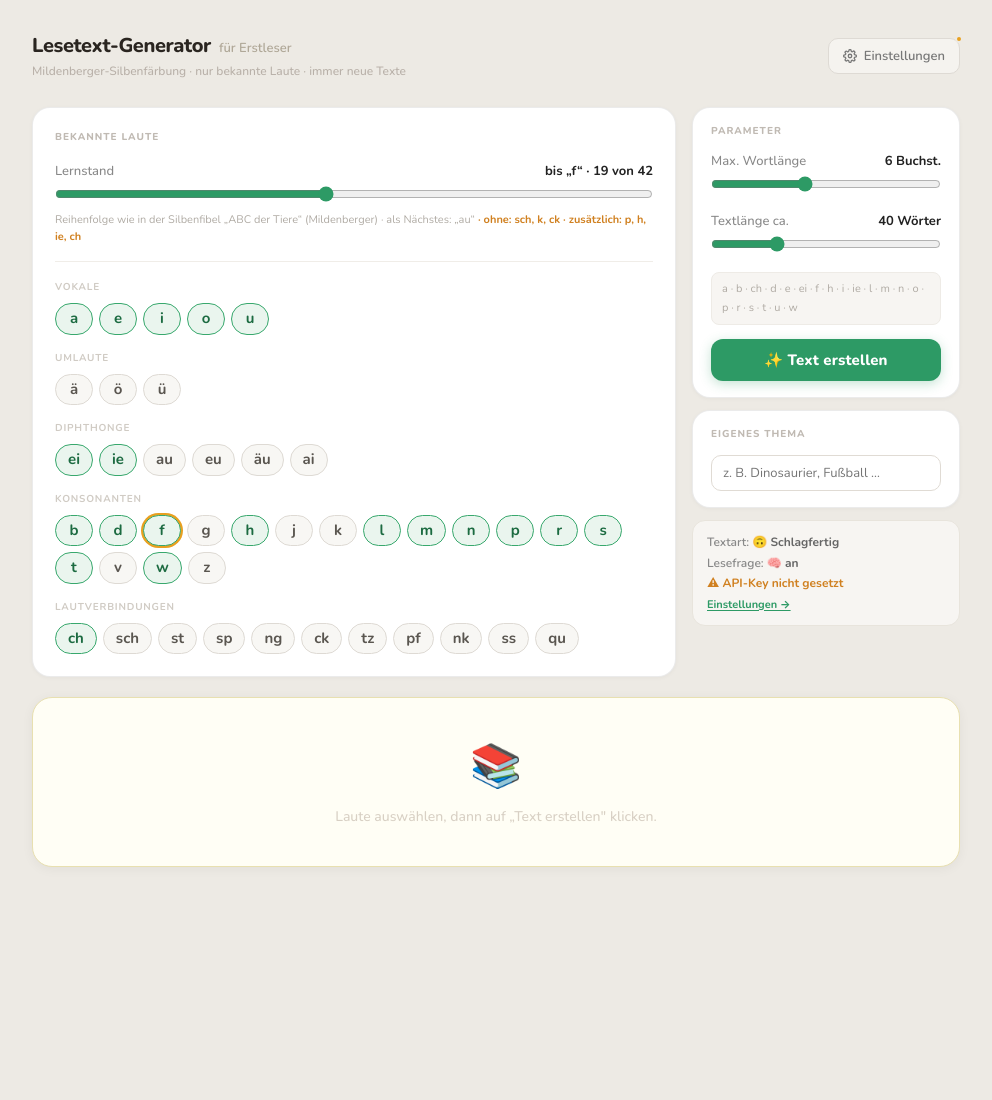
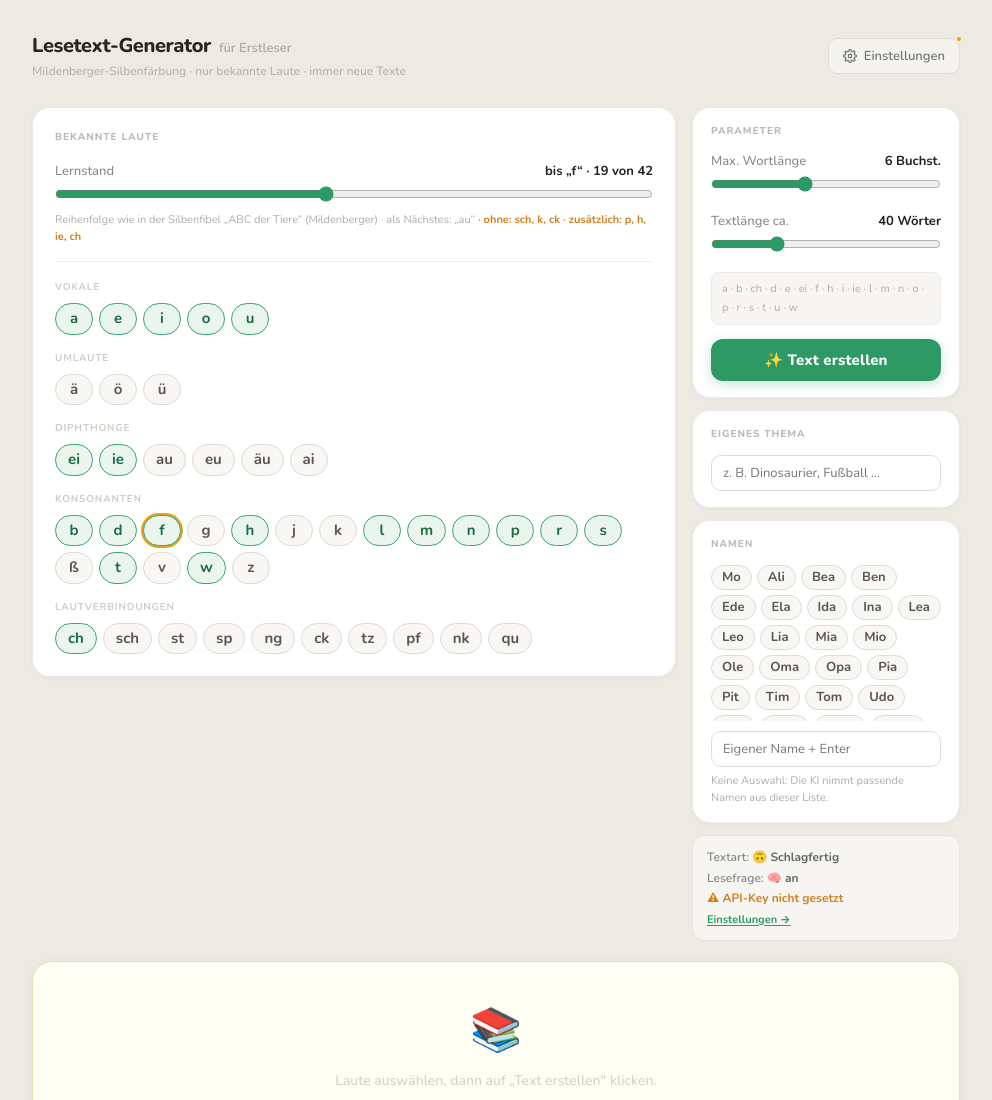
Before and after one commit to martinwiesner/lesetextgenerator, a plain HTML site: page index.html in a window 1280 px wide. Shown: the top 1100 px of the page, without its empty margins (144-1136 px from the left). Before the commit the page ends 947 px from the top, so only its background shows below. Drawn offline with nearby package versions, Linux system fonts and the light colour scheme.

Commit message:
ß als eigener Laut, Namenswahl passend zu den bekannten Lauten

```diff
--- a/index.html
+++ b/index.html
@@ -112,6 +112,13 @@ input[type=range] { width: 100%; accent-color: #2d9a65; cursor: pointer; }
 }
 .topic-input:focus { border-color: #2d9a65; }
 
+/* ═══ Namen ═══ */
+.name-chips { display: flex; flex-wrap: wrap; gap: 5px; max-height: 156px; overflow-y: auto; margin-bottom: 10px; }
+.chip.name-chip { font-size: 13px; padding: 3px 10px; min-width: 0; }
+.chip.name-warn { border-style: dashed; color: #c05050; }
+.name-empty, .name-hint { font-size: 11px; color: #b0aba4; line-height: 1.5; }
+.name-hint { margin-top: 6px; }
+
 /* ═══ Hint card ═══ */
 .hint-card {
   padding: 11px 14px; border-radius: 13px; background: #f7f5f2; border: 1px solid #e8e4dc;
@@ -511,7 +518,7 @@ input[type=range] { width: 100%; accent-color: #2d9a65; cursor: pointer; }
    Safari zoomt automatisch hinein, sobald ein fokussiertes Eingabefeld
    kleiner als 16px ist. Nur dort hochsetzen, Desktop bleibt unverändert. */
 @media (pointer: coarse) {
-  .topic-input, .api-bar input, .syn-manual-input { font-size: 16px; }
+  #custom-name, .topic-input, .api-bar input, .syn-manual-input { font-size: 16px; }
 }
 
 /* ═══ Scrollbars ═══ */
@@ -578,6 +585,13 @@ input[type=range] { width: 100%; accent-color: #2d9a65; cursor: pointer; }
       <div class="card compact">
         <div class="card-title">Eigenes Thema</div>
         <input type="text" class="topic-input" id="custom-topic" placeholder="z. B. Dinosaurier, Fußball …" autocomplete="off">
+      </div>
+
+      <div class="card compact">
+        <div class="card-title">Namen</div>
+        <div class="name-chips" id="name-chips"></div>
+        <input type="text" class="topic-input" id="custom-name" placeholder="Eigener Name + Enter" autocomplete="off">
+        <div class="name-hint" id="name-hint"></div>
       </div>
 
       <div class="hint-card">
@@ -783,16 +797,17 @@ const GROUPS = [
   { label:"Vokale",          sounds:["a","e","i","o","u"] },
   { label:"Umlaute",         sounds:["ä","ö","ü"] },
   { label:"Diphthonge",      sounds:["ei","ie","au","eu","äu","ai"] },
-  { label:"Konsonanten",     sounds:["b","d","f","g","h","j","k","l","m","n","p","r","s","t","v","w","z"] },
-  { label:"Lautverbindungen",sounds:["ch","sch","st","sp","ng","ck","tz","pf","nk","ss","qu"] }
+  { label:"Konsonanten",     sounds:["b","d","f","g","h","j","k","l","m","n","p","r","s","ß","t","v","w","z"] },
+  // „ss“ braucht keinen eigenen Chip: Doppelkonsonanten sind erlaubt, sobald der Einzellaut bekannt ist
+  { label:"Lautverbindungen",sounds:["ch","sch","st","sp","ng","ck","tz","pf","nk","qu"] }
 ];
 // Einführungsreihenfolge der Laute wie in der Silbenfibel „ABC der Tiere 1“
 // (Mildenberger) – passend zur Mildenberger-Silbenfärbung. Quelle: Inhaltsverzeichnis
-// des Schreiblehrgangs, der der Fibelreihenfolge folgt. ß entspricht hier „ss“;
-// y, c, x, chs (ganz am Ende der Fibel) gibt es in der Lautauswahl nicht.
+// des Schreiblehrgangs, der der Fibelreihenfolge folgt. y, c, x, chs (ganz am
+// Ende der Fibel) gibt es in der Lautauswahl nicht.
 const LEARN_ORDER = [
   "u","i","m","o","a","e","l","t","r","s","w","d","n","sch","ei","k","ck","b","f",
-  "au","g","ie","ö","p","pf","h","ss","ch","ä","st","sp","z","tz","ai","nk","ng",
+  "au","g","ie","ö","p","pf","h","ß","ch","ä","st","sp","z","tz","ai","nk","ng",
   "ü","j","eu","v","äu","qu"
 ];
 const DEFAULT = new Set(["a","e","i","o","u","l","m","n","p","t","s","w","r","d","h","f","b","ei","ie","ch"]);
@@ -868,7 +883,69 @@ function updateSelectedDisplay() {
   const all = [...selected].sort();
   el.textContent = all.length ? all.join("  ·  ") : "Keine Laute ausgewählt";
   updateLearnSlider();
-}
+  renderNameCard();
+}
+
+/* ── Namen für die Figuren ──
+   Gezeigt werden nur Namen, die mit den bekannten Lauten lesbar sind; die Liste
+   wächst also mit dem Lernstand. Bis zu 3 Namen wählbar, eigene per Eingabe. */
+const NAME_POOL = [
+  "Mo","Mia","Mio","Ole","Ida","Emil","Lea","Leo","Tim","Tom","Ina","Ali","Ela","Nele","Lina",
+  "Lola","Lotta","Malte","Mila","Nina","Nils","Omar","Paul","Pia","Rosa","Rita","Sami","Sina",
+  "Timo","Tilo","Wim","Wanda","Anton","Amir","Elif","Emma","Finn","Fiete","Hanna","Hugo","Jana",
+  "Jonas","Kim","Lars","Luis","Mats","Noah","Olaf","Rudi","Susi","Toni","Tara","Lia","Ben","Bodo",
+  "Bea","Dana","Ede","Fritz","Greta","Gina","Hans","Karl","Kai","Lena","Lisa","Lukas","Mara",
+  "Marie","Milan","Nora","Paula","Ronja","Selin","Sofia","Tarek","Deniz","Emre","Mehmet","Nuri",
+  "Ömer","Jakob","Jule","Juri","Merle","Ilias","Mina","Esra","Arda","Elias","Emilia","Oma","Opa",
+  "Udo","Uwe","Rolf","Wilma","Alma","Edda","Inga","Ute","Pit","Lotte","Tilda","Romi","Nilu"
+];
+let chosenNames = [];
+
+function readableNames() {
+  return [...new Set(NAME_POOL)].filter(n => isWordValid(n).ok)
+    .sort((a, b) => a.length - b.length || a.localeCompare(b, "de"));
+}
+
+function toggleName(n) {
+  if (chosenNames.includes(n)) chosenNames = chosenNames.filter(x => x !== n);
+  else { if (chosenNames.length >= 3) chosenNames.shift(); chosenNames.push(n); }
+  renderNameCard();
+}
+
+function renderNameCard() {
+  const box = document.getElementById("name-chips");
+  if (!box) return;
+  box.innerHTML = "";
+  // Gewählte Namen bleiben sichtbar, auch wenn sie nicht (mehr) zu den Lauten passen
+  const names = [...new Set([...chosenNames, ...readableNames()])];
+  if (!names.length) {
+    const e = document.createElement("span");
+    e.className = "name-empty";
+    e.textContent = "Mit diesen Lauten passt noch kein Name aus der Liste – eigenen eingeben.";
+    box.appendChild(e);
+  }
+  for (const n of names) {
+    const v = isWordValid(n);
+    const btn = document.createElement("button");
+    btn.className = "chip name-chip" + (chosenNames.includes(n) ? " on" : "") + (v.ok ? "" : " name-warn");
+    btn.textContent = n;
+    btn.title = v.ok ? "Als Figur verwenden" : `Enthält Laut „${v.bad}“, der noch nicht eingeführt ist`;
+    btn.addEventListener("click", () => toggleName(n));
+    box.appendChild(btn);
+  }
+  document.getElementById("name-hint").textContent = chosenNames.length
+    ? `Figuren: ${chosenNames.join(", ")}`
+    : "Keine Auswahl: Die KI nimmt passende Namen aus dieser Liste.";
+}
+
+document.getElementById("custom-name").addEventListener("keydown", e => {
+  if (e.key !== "Enter") return;
+  const raw = e.target.value.trim();
+  if (!raw) return;
+  const n = raw.charAt(0).toUpperCase() + raw.slice(1);
+  if (!chosenNames.includes(n)) toggleName(n);
+  e.target.value = "";
+});
 
 function syncChips() {
   document.querySelectorAll("#sound-card .chip").forEach(c => c.classList.toggle("on", selected.has(c.dataset.sound)));
@@ -954,12 +1031,12 @@ function setLoading(state) {
    VALIDATION
 ══════════════════════════════════════════ */
 function getAllowedSounds() {
-  const singles = [...selected].filter(s => s.length===1 && !"aeiouäöü".includes(s));
+  const singles = [...selected].filter(s => s.length===1 && !"aeiouäöüß".includes(s));
   return [...new Set([...selected, ...singles.map(c=>c+c)])].sort((a,b)=>b.length-a.length);
 }
 
 function isWordValid(word) {
-  const norm = word.toLowerCase().replace(/ß/g,"ss");
+  const norm = word.toLowerCase();
   const allSounds = getAllowedSounds();
   let pos = 0;
   while (pos < norm.length) {
@@ -973,7 +1050,7 @@ function isWordValid(word) {
 }
 
 function validateText(text) {
-  const norm = text.toLowerCase().replace(/ß/g,"ss").replace(/[^a-zäöü\s]/g," ");
+  const norm = text.toLowerCase().replace(/[^a-zäöüß\s]/g," ");
   const words = norm.split(/\s+/).filter(w => w.length > 0);
   const allSounds = getAllowedSounds();
   const errors = [];
@@ -1865,6 +1942,7 @@ TEXTLÄNGE: HÖCHSTENS ${textLen} Wörter (gut: ${Math.round(textLen * 0.8)}–$
 Schreibe JEDES Wort normal am Stück, NIEMALS mit Bindestrich getrennt (also "abgehoben", nicht "ab-ge-ho-ben").
 
 ${humorType.prompt ? `\n${humorType.prompt}\n` : ""}
+${namesPrompt()}
 ${customTopic ? `\nTHEMA: Baue die Geschichte um folgendes Thema bzw. folgende Wörter herum: ${customTopic}. Das Thema hat Vorrang vor generischen Inhalten, muss aber weiterhin zu den erlaubten Lauten passen.` : ""}
 ${useSchema ? `\nZUSÄTZLICHES GERÜST${humorType.prompt ? " (neben dem Witzmechanismus einhalten)" : ""}:
 1. WUNSCH/PROBLEM: Die Hauptfigur will etwas oder hat gleich zu Anfang ein Problem.
@@ -1967,6 +2045,16 @@ ${text}` }]
     } catch { break; }   // Kürzen ist ein Extra – Fehler hier dürfen die Generierung nicht stoppen
   }
   return text;
+}
+
+function namesPrompt() {
+  if (chosenNames.length) {
+    return `\nFIGUREN: Die Hauptfiguren heißen ${chosenNames.join(", ")}. Verwende genau diese Namen. Weitere Figuren bekommen keinen Namen (z. B. „die Lehrerin“, „der Opa“).`;
+  }
+  const names = readableNames();
+  return names.length
+    ? `\nNAMEN: Wenn Figuren Namen bekommen, nimm nur Namen aus dieser Liste: ${shuffle(names).slice(0, 12).join(", ")}.`
+    : "";
 }
 
 function getExampleForbidden() {
@@ -2377,7 +2465,7 @@ function appendSyllableText(parent, text, errors) {
   for (const part of parts) {
     if (/[a-zA-ZäöüÄÖÜß]/.test(part)) {
       const w = document.createElement("span");
-      if (bad.has(part.toLowerCase().replace(/ß/g, "ss"))) {
+      if (bad.has(part.toLowerCase())) {
         w.className = "quiz-bad";
         w.title = "Enthält nicht eingeführte Laute – ggf. vorlesen";
       }
```
